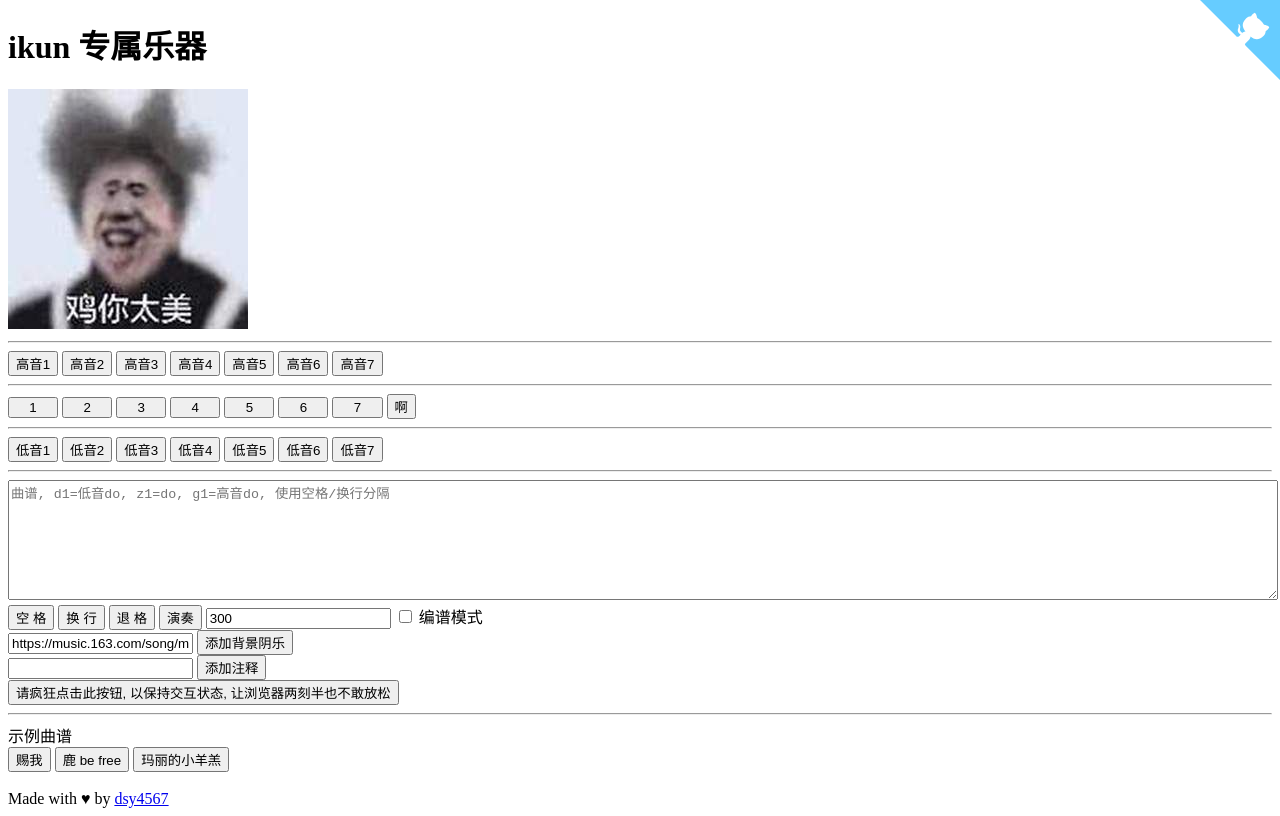
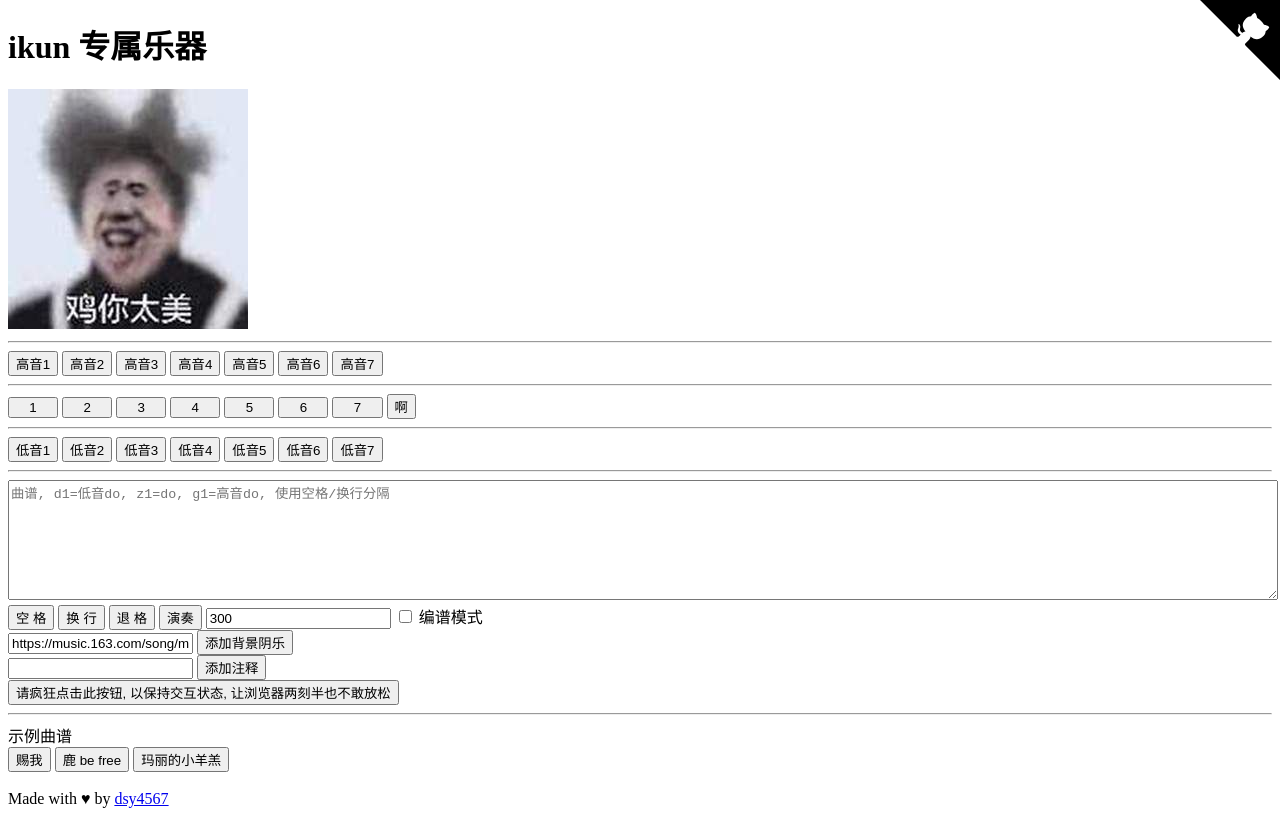
Before and after one commit to dsy4567/ikun, a plain HTML site: page index.html in a window 1280 px wide. Drawn offline with Linux system fonts and the light colour scheme; no server answers.

Commit message:
Update index.html

```diff
--- a/index.html
+++ b/index.html
@@ -63,7 +63,7 @@
                 height="80"
                 viewBox="0 0 250 250"
                 style="
-                    fill: #66ccff;
+                    fill: #000;
                     color: #fff;
                     position: absolute;
                     top: 0;
```
